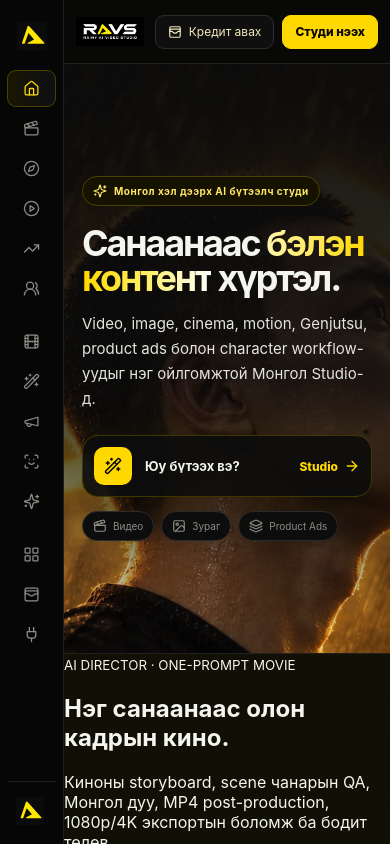
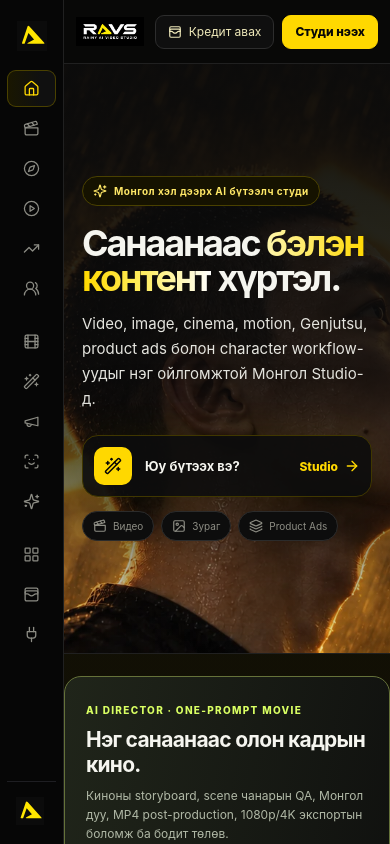
Before and after one commit to ssboroo/rainyaivideostudio, a Next.js app: page / in a window 390 px wide. Shown: the top 844 px of the page. Built offline with nearby package versions, Linux system fonts and the light colour scheme; no server answers; the database is empty.

Commit message:
feat(movie): publish producer UI and extend existing Railway movie worker safely

```diff
--- a/app/globals.css
+++ b/app/globals.css
@@ -473,3 +473,5 @@ button:disabled{cursor:not-allowed;opacity:.55}
 .modelFamilyIcon{display:grid;place-items:center;flex:none;width:24px;height:24px;border-radius:7px;border:1px solid #ffffff18;background:linear-gradient(145deg,#363638,#202022);box-shadow:inset 0 1px 2px #ffffff12;color:#e8e8e8;font-style:normal}.modelFamilyIcon svg{width:14px;height:14px;display:block}.selectedFamily>.modelFamilyHead .modelFamilyIcon{border-color:#ffe60040;color:#ffe600}.modelFamilyHead{gap:10px}
 
 .pricingGrid{grid-template-columns:repeat(4,minmax(0,1fr))}.bigPrice small{font-size:14px;color:#a1a1aa}@media(max-width:1200px){.pricingGrid{grid-template-columns:repeat(2,minmax(0,1fr))}}@media(max-width:600px){.pricingGrid{grid-template-columns:1fr}}
+
+.moviePromoHome{display:flex;justify-content:space-between;gap:22px;align-items:center;margin:22px 0 10px;padding:27px 30px;border:1px solid #65723a;background:linear-gradient(100deg,#20251a,#10110f);border-radius:17px}.moviePromoHome small{font-size:10px;letter-spacing:.13em;color:#d9ff63;font-weight:800}.moviePromoHome h2{font-size:clamp(21px,2.4vw,31px);letter-spacing:-.035em;margin:9px 0}.moviePromoHome p{color:#b0b8a6;font-size:12px;line-height:1.6;margin:0}.moviePromoHome>span{flex:none;border-radius:10px;background:#d9ff63;color:#111;font-size:12px;font-weight:850;padding:12px 16px}@media(max-width:740px){.moviePromoHome{flex-direction:column;align-items:flex-start;padding:21px}.moviePromoHome>span{width:100%;text-align:center}}
```
